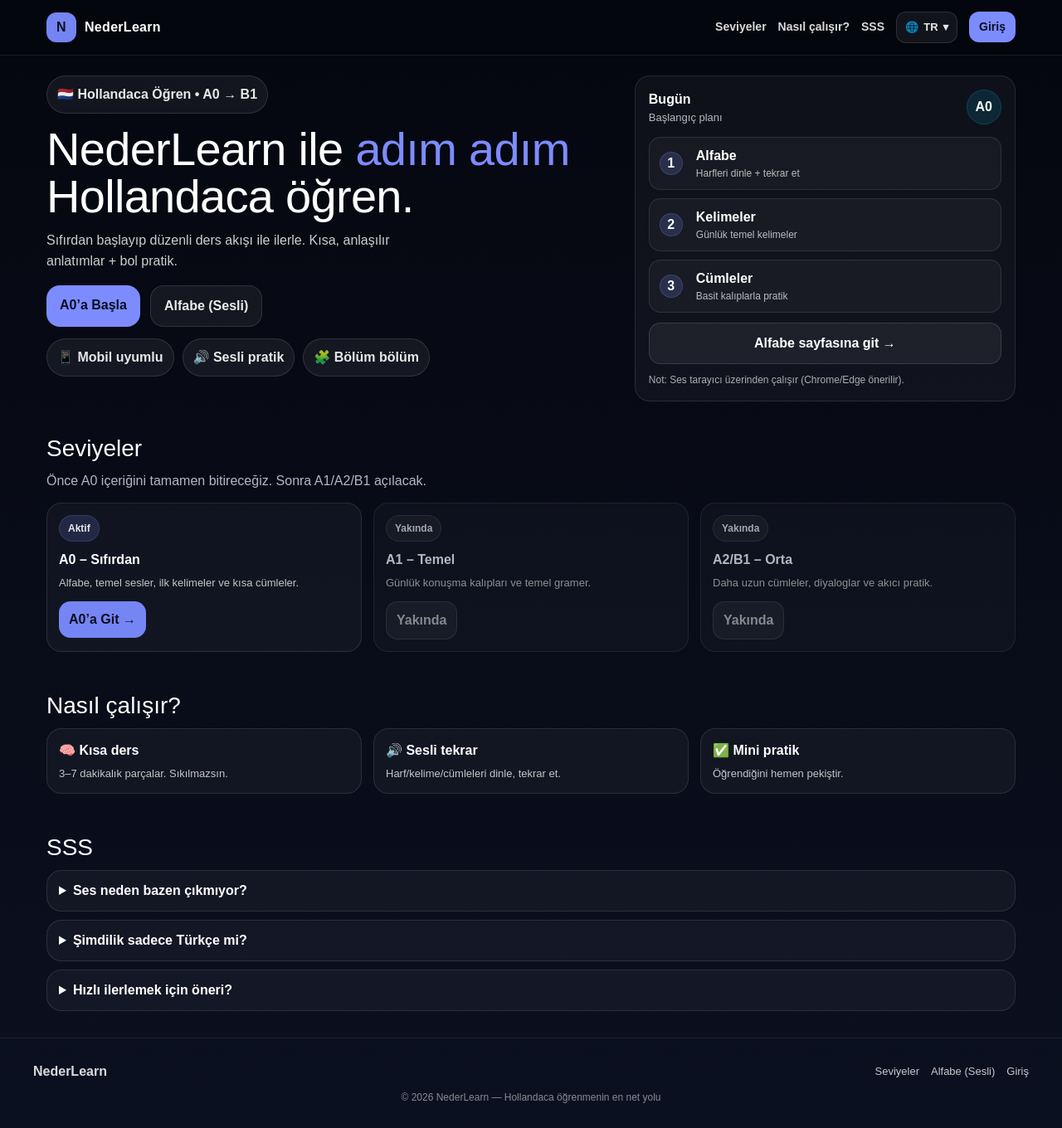
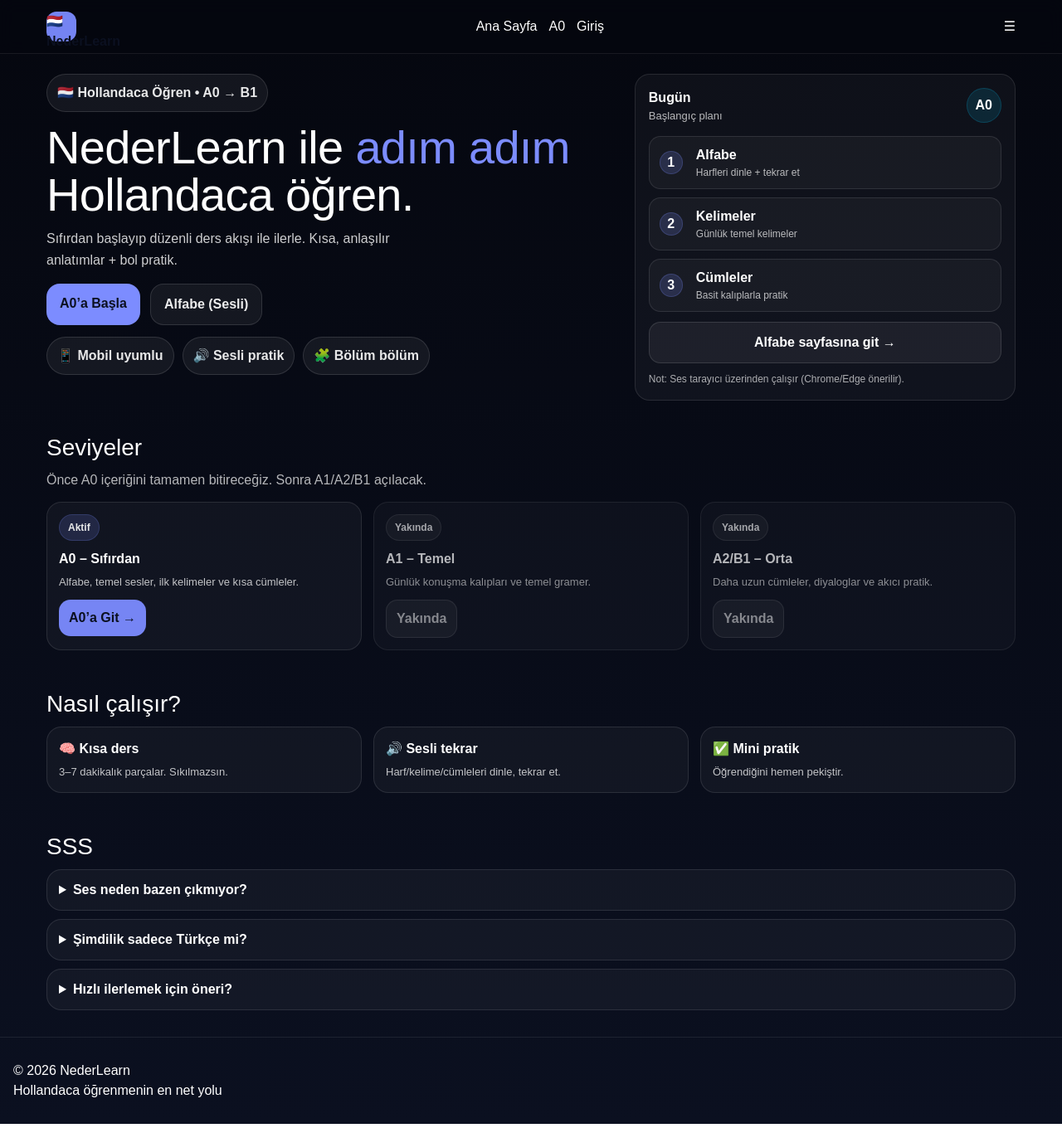
Before and after one commit to cosmuslum/nextjs-boilerplate, a Next.js app: page /tr in a window 1280 px wide. Shown: the whole page at 83% size. Built offline with nearby package versions, Linux system fonts and the light colour scheme.

Commit message:
Update layout.tsx

```diff
--- a/app/tr/layout.tsx
+++ b/app/tr/layout.tsx
@@ -1,4 +1,5 @@
 import type { Metadata } from "next";
+import "../globals.css";
 
 export const metadata: Metadata = {
   title: "NederLearn – Hollandaca Öğren",
@@ -7,71 +8,35 @@ export const metadata: Metadata = {
 
 export default function TrLayout({ children }: { children: React.ReactNode }) {
   return (
-    <div className="nl-shell">
+    <html lang="tr">
+      <body className="nl-body">
         {/* HEADER */}
         <header className="nl-header">
           <div className="nl-header-inner">
-          <a className="nl-brand" href="/tr" aria-label="NederLearn Ana Sayfa">
-            <span className="nl-logo">N</span>
-            <span className="nl-brand-text">NederLearn</span>
-          </a>
+            <div className="nl-logo">🇳🇱 NederLearn</div>
 
-          {/* DESKTOP NAV (mobilde gizli) */}
-          <nav className="nl-nav" aria-label="Üst menü">
-            <a className="nl-link" href="/tr#seviyeler">
-              Seviyeler
-            </a>
-            <a className="nl-link" href="/tr#nasil-calisir">
-              Nasıl çalışır?
-            </a>
-            <a className="nl-link" href="/tr#sss">
-              SSS
-            </a>
-
-            <div className="nl-lang">
-              <span className="nl-globe">🌐</span>
-              <span>TR</span>
-              <span className="nl-caret">▾</span>
-            </div>
-
-            <a className="nl-btn" href="/tr/login">
-              Giriş
-            </a>
+            <nav className="nl-nav desktop-only">
+              <a href="/tr">Ana Sayfa</a>
+              <a href="/tr/a0">A0</a>
+              <a href="/tr/login" className="btn-primary">Giriş</a>
             </nav>
 
-          {/* MOBILE ACTIONS (desktop’ta gizli) */}
-          <div className="nl-mobile">
-            <a className="nl-iconbtn" href="/tr/login" aria-label="Giriş">
-              👤
-            </a>
-            <button className="nl-iconbtn" aria-label="Menü">
-              ☰
-            </button>
-          </div>
+            {/* Mobil hamburger */}
+            <div className="mobile-only nl-hamburger">☰</div>
           </div>
         </header>
 
         {/* CONTENT */}
         <main className="nl-main">{children}</main>
 
-      {/* FOOTER (TEK) */}
+        {/* FOOTER */}
         <footer className="nl-footer">
-        <div className="nl-footer-inner">
-          <div className="nl-footer-top">
-            <div className="nl-footer-brand">NederLearn</div>
-            <div className="nl-footer-links">
-              <a href="/tr#seviyeler">Seviyeler</a>
-              <a href="/tr/a0/alfabe">Alfabe (Sesli)</a>
-              <a href="/tr/login">Giriş</a>
-            </div>
-          </div>
-
-          <div className="nl-footer-copy">
-            © {new Date().getFullYear()} NederLearn — Hollandaca öğrenmenin en net
-            yolu
-          </div>
+          <div>© 2026 NederLearn</div>
+          <div className="nl-footer-sub">
+            Hollandaca öğrenmenin en net yolu
           </div>
         </footer>
-    </div>
+      </body>
+    </html>
   );
 }
```
Lines whose indentation alone changed are shown as unchanged.
